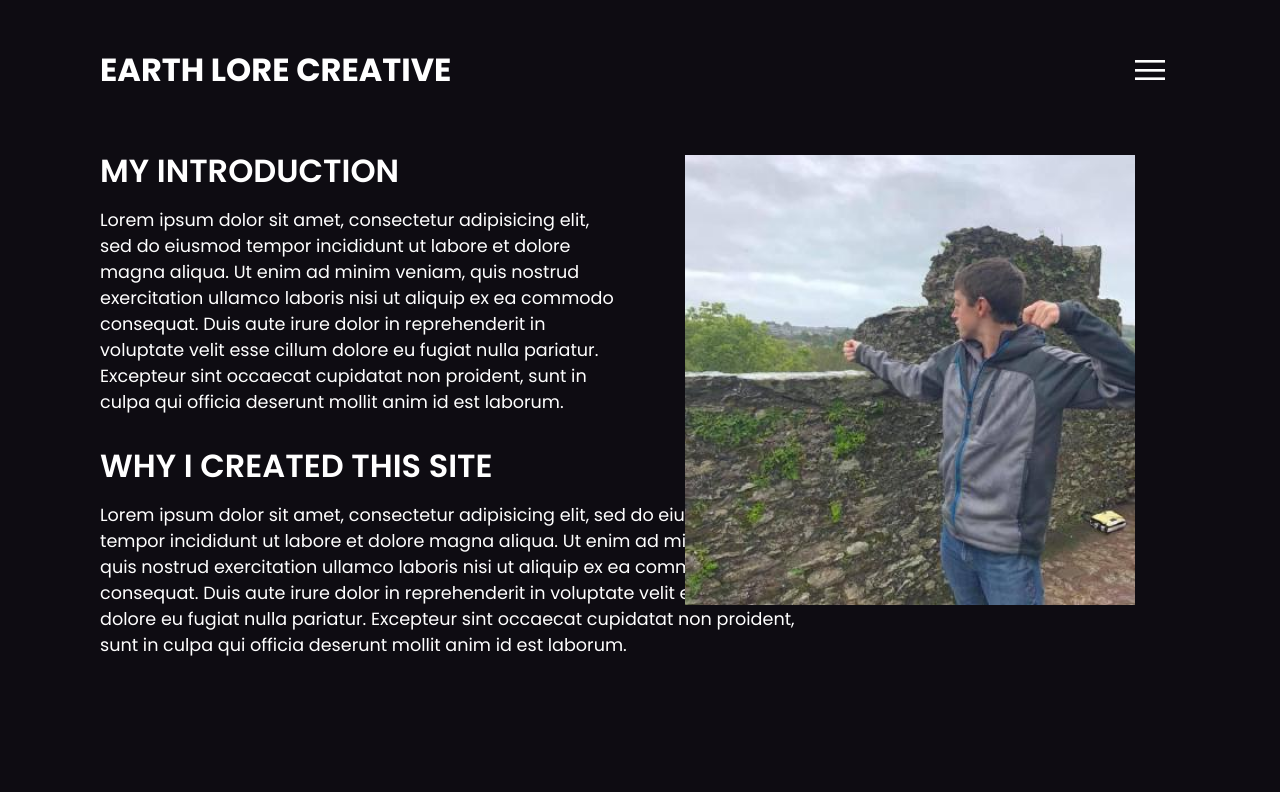
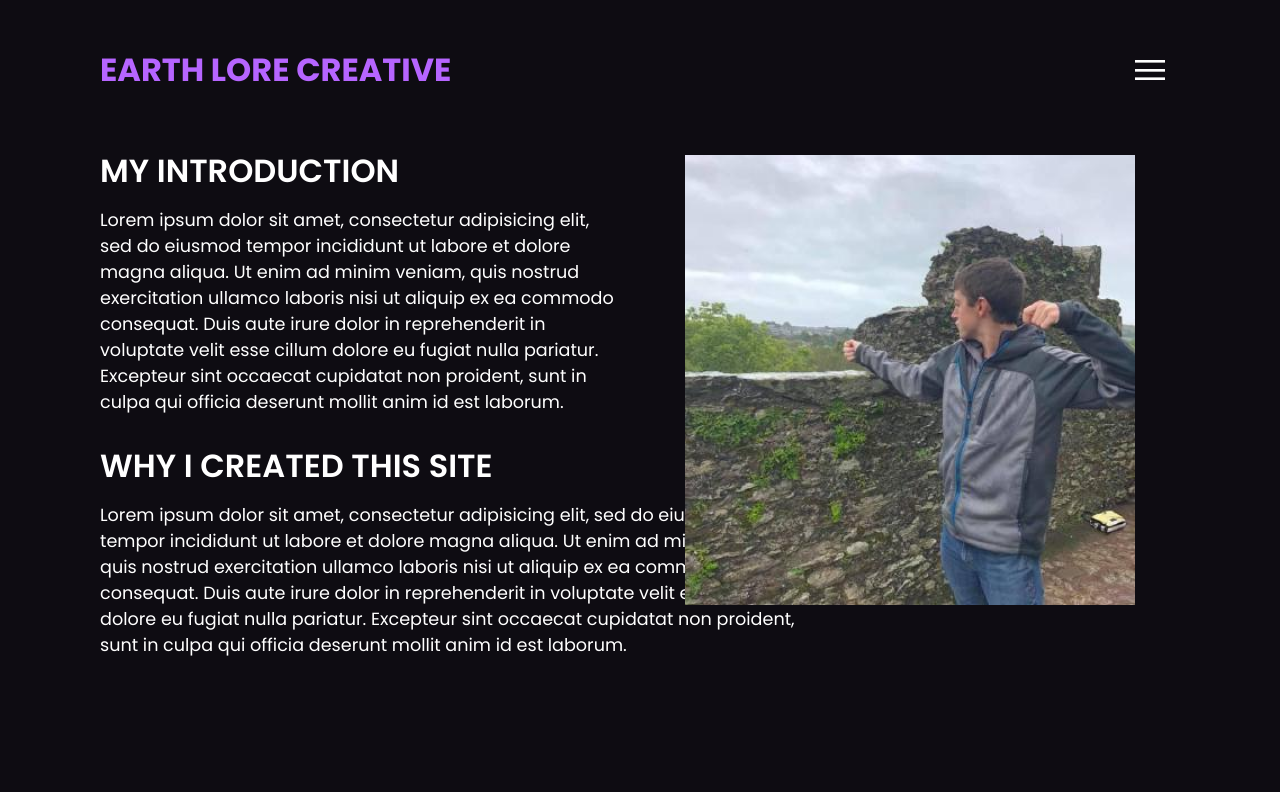
Before and after one commit to JermsTheCasual/earthlore-creative, a plain HTML site: page about.html in a window 1280 px wide. In both pictures the pointer is over the link "EARTH LORE CREATIVE". Shown: the top 792 px of the page. Drawn offline with Linux system fonts and the light colour scheme.

Commit message:
Hover styling changes for consistency.

```diff
--- a/css/about.css
+++ b/css/about.css
@@ -21,6 +21,11 @@ header {
 
 header h1 a {
   color: white;
+}
+
+header h1 a:hover {
+  transition: 0.2s;
+  color: #b665ff;
 }
 
 header .logo {
@@ -180,7 +185,7 @@ a i {
 }
 
 a i:hover {
-  color: #9362bf;
+  color: #b665ff;
 }
 
 @keyframes fadein {
@@ -204,6 +209,14 @@ footer .copyright {
 .social {
   text-align: center;
   padding-top: 10px;
+}
+
+.fa-facebook:hover {
+  color: #73a2ff;
+}
+
+.fa-soundcloud:hover {
+  color: #ff7700;
 }
 
 .menu {
--- a/css/center.css
+++ b/css/center.css
@@ -21,6 +21,11 @@ header {
 
 header h1 a {
   color: white;
+}
+
+header h1 a:hover {
+  transition: 0.2s;
+  color: #b665ff;
 }
 
 header .logo {
@@ -211,7 +216,7 @@ a i {
 }
 
 a i:hover {
-  color: #9362bf;
+  color: #b665ff;
 }
 
 @keyframes fadein {
@@ -239,6 +244,14 @@ footer .copyright {
 .social {
   text-align: center;
   padding-top: 10px;
+}
+
+.fa-facebook:hover {
+  color: #73a2ff;
+}
+
+.fa-soundcloud:hover {
+  color: #ff7700;
 }
 
 .menu {
--- a/css/photo.css
+++ b/css/photo.css
@@ -22,6 +22,11 @@ header {
 
 header h1 a {
   color: white;
+}
+
+header h1 a:hover {
+  transition: 0.2s;
+  color: #b665ff;
 }
 
 header .logo {
@@ -156,7 +161,7 @@ a i {
 }
 
 a i:hover {
-  color: #9362bf;
+  color: #b665ff;
 }
 
 .gallery {
@@ -269,6 +274,14 @@ footer .copyright {
   padding-top: 10px;
 }
 
+.fa-facebook:hover {
+  color: #73a2ff;
+}
+
+.fa-soundcloud:hover {
+  color: #ff7700;
+}
+
 /* .social {
   position: absolute;
   z-index: 10;
--- a/css/style.css
+++ b/css/style.css
@@ -21,6 +21,11 @@ header {
 
 header h1 a {
   color: white;
+}
+
+header h1 a:hover {
+  transition: 0.2s;
+  color: #b665ff;
 }
 
 header .logo {
```
